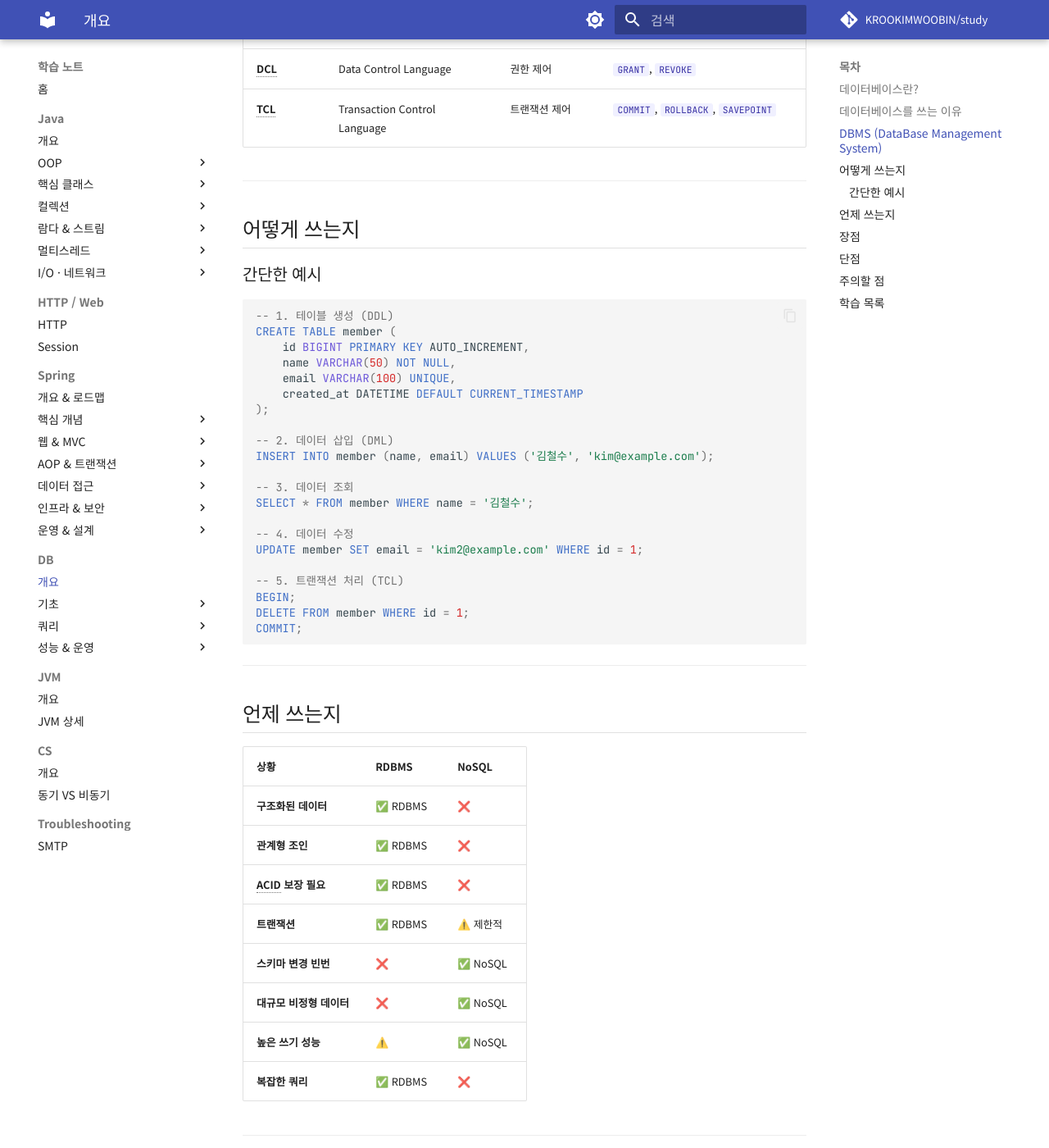
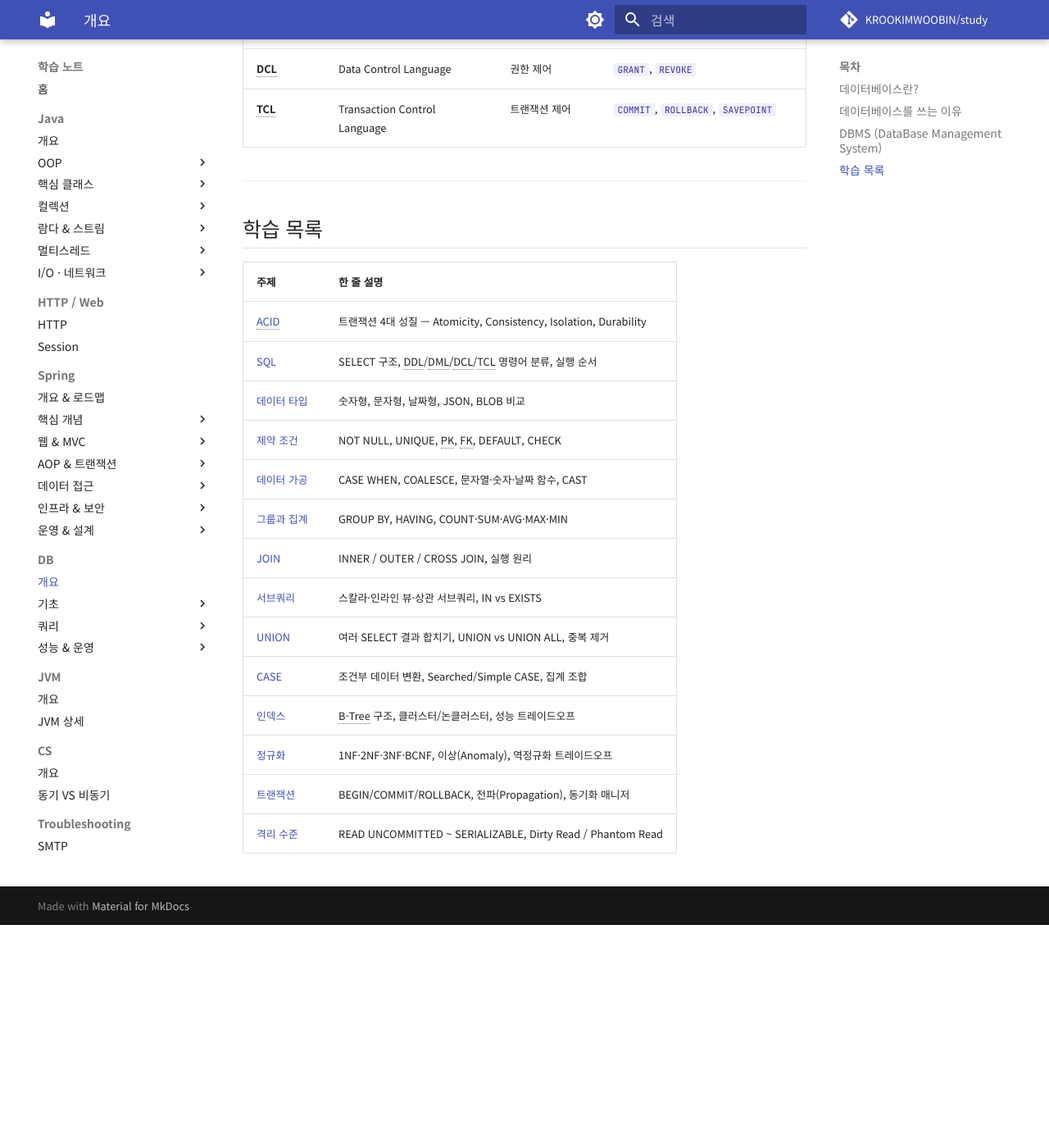
Before and after one commit to KROOKIMWOOBIN/study, an MkDocs documentation site: the page built from docs/db/db.md, in a window 1280 px wide and 1400 px high, scrolled down 1486 px. Shown: the whole window at 82% size. Built offline with MkDocs 1.6.1 and Material for MkDocs 9.7.7, drawn with Linux system fonts in a browser that asks for light colours; comment, search, counter and statistics services are not loaded; after the commit the page ends 2614 px from its top, so only the background shows below that; some of the changed text lies outside the part shown.

Commit message:
refactor: db.md 개요 페이지 슬림화 (상세 내용 제거)

````diff
--- a/docs/db/db.md
+++ b/docs/db/db.md
@@ -51,120 +51,6 @@
 
 ---
 
-## 어떻게 쓰는지
-
-### 간단한 예시
-
-```sql
--- 1. 테이블 생성 (DDL)
-CREATE TABLE member (
-    id BIGINT PRIMARY KEY AUTO_INCREMENT,
-    name VARCHAR(50) NOT NULL,
-    email VARCHAR(100) UNIQUE,
-    created_at DATETIME DEFAULT CURRENT_TIMESTAMP
-);
-
--- 2. 데이터 삽입 (DML)
-INSERT INTO member (name, email) VALUES ('김철수', 'kim@example.com');
-
--- 3. 데이터 조회
-SELECT * FROM member WHERE name = '김철수';
-
--- 4. 데이터 수정
-UPDATE member SET email = 'kim2@example.com' WHERE id = 1;
-
--- 5. 트랜잭션 처리 (TCL)
-BEGIN;
-DELETE FROM member WHERE id = 1;
-COMMIT;
-```
-
----
-
-## 언제 쓰는지
-
-| 상황 | RDBMS | NoSQL |
-|------|-------|--------|
-| **구조화된 데이터** | ✅ RDBMS | ❌ |
-| **관계형 조인** | ✅ RDBMS | ❌ |
-| **ACID 보장 필요** | ✅ RDBMS | ❌ |
-| **트랜잭션** | ✅ RDBMS | ⚠️ 제한적 |
-| **스키마 변경 빈번** | ❌ | ✅ NoSQL |
-| **대규모 비정형 데이터** | ❌ | ✅ NoSQL |
-| **높은 쓰기 성능** | ⚠️ | ✅ NoSQL |
-| **복잡한 쿼리** | ✅ RDBMS | ❌ |
-
----
-
-## 장점
-
-| 장점 | 설명 |
-|------|------|
-| **데이터 무결성** | 제약 조건과 트랜잭션으로 일관성 보장 |
-| **ACID 보장** | Atomicity, Consistency, Isolation, Durability |
-| **복잡한 쿼리** | JOIN, 서브쿼리로 강력한 데이터 검색 |
-| **표준 언어** | SQL은 DBMS 간 호환 가능 |
-| **정규화** | 데이터 중복 제거로 저장 효율성 |
-| **보안** | 권한 관리(DCL)로 접근 제어 |
-| **확장성** | 대규모 데이터 처리 최적화 |
-
----
-
-## 단점
-
-| 단점 | 설명 |
-|------|------|
-| **스키마 고정** | 구조 변경 시 마이그레이션 비용 |
-| **수평 확장 어려움** | 샤딩 없이는 단일 서버 확장성 제한 |
-| **높은 쓰기 비용** | 트랜잭션, 정규화로 인한 오버헤드 |
-| **복잡한 쿼리** | 성능 튜닝 필요 |
-| **유연성 부족** | 형식이 정해진 데이터만 저장 가능 |
-
----
-
-## 주의할 점
-
-<div class="danger-box" markdown="1">
-
-**❌ 과도한 정규화**
-
-```sql
--- 과도하게 정규화되어 JOIN이 많아지면 오히려 성능 악화 가능
--- 필요하면 역정규화(Denormalization) 고려
-```
-
-</div>
-
-<div class="warning-box" markdown="1">
-
-**⚠️ DDL 자동 커밋**
-
-```sql
--- DROP, TRUNCATE, ALTER는 자동 COMMIT됨
--- ROLLBACK 불가능 (MySQL 기준)
--- 실행 전 반드시 백업 후 신중하게 처리
-```
-
-</div>
-
-<div class="warning-box" markdown="1">
-
-**⚠️ N+1 쿼리 문제**
-
-```sql
--- ❌ 나쁜 예: 부모 1개 + 자식 N개 쿼리
--- 부모 SELECT (1) → 각 부모 행마다 자식 SELECT (N)
--- 결과: 1 + N번의 쿼리
-
--- ✅ 좋은 방식: JOIN으로 한 번에 조회
-SELECT parent.*, child.* FROM parent
-JOIN child ON parent.id = child.parent_id;
-```
-
-</div>
-
----
-
 ## 학습 목록
 
 | 주제 | 한 줄 설명 |
````
